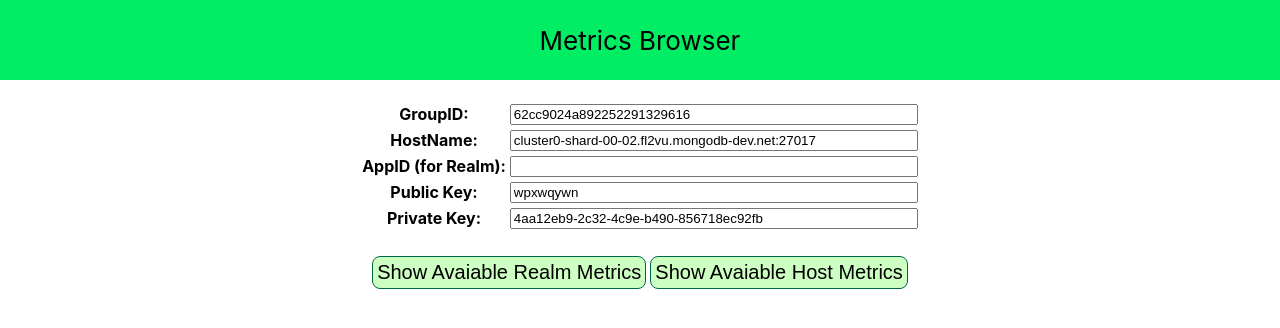
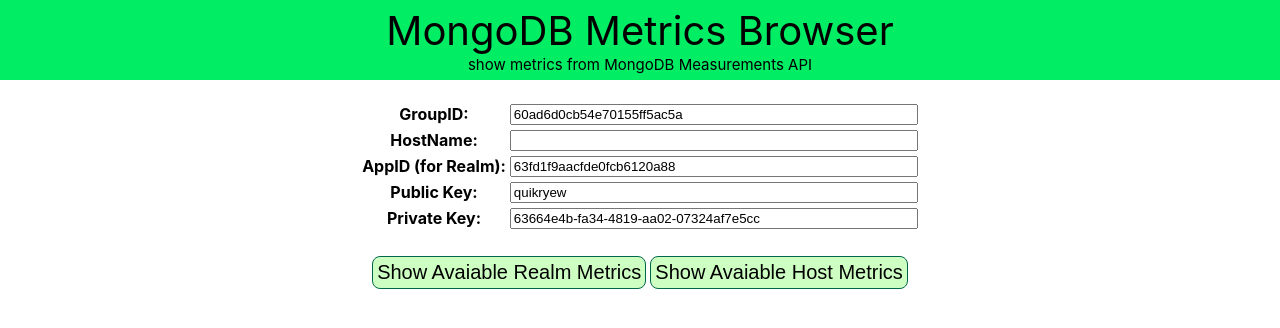
Before and after one commit to xuxiaoyu89/MetricsBrowser, a React (Create React App) app in the folder metrics-browser/: page / in a window 1280 px wide. Shown: the top 328 px of the page. Built offline with nearby package versions, Linux system fonts and the light colour scheme.

Commit message:
pull metrics every 5 seconds

```diff
--- a/metrics-browser/src/App.js
+++ b/metrics-browser/src/App.js
@@ -5,9 +5,12 @@ function App() {
   return (
     <div className="App">
       <header className="App-header">
-        <p>
-          Metrics Browser
-        </p>
+        <text style={{fontSize: 40}}>
+          MongoDB Metrics Browser
+        </text>
+        <text style={{fontSize: 15}}>
+          show metrics from MongoDB Measurements API
+        </text>
       </header>
       <SeriesView />
     </div>
--- a/metrics-browser/src/ChartsPanel.css
+++ b/metrics-browser/src/ChartsPanel.css
@@ -2,7 +2,8 @@
     display: flex;
     flex-wrap: wrap;
     flex-direction: row;
-    justify-content: center;
+    margin: 20px 180px;
+    justify-content: left;
 }
 
 .chart {
--- a/metrics-browser/src/SeriesView.js
+++ b/metrics-browser/src/SeriesView.js
@@ -14,11 +14,19 @@ class SeriesView extends Component {
         // this.groupID = "62cc9024a892252291329616";
         // this.hostName = "c1dd12078c0013ba0cf444a1b3c14d54";
 
-        // this.apiPublicKey = "bjwqwyko";
-        // this.apiPrivateKey = "36d0ac8b-df27-49e1-8498-fcfd451660ba";
+
+        // dev realm
+        // this.apiPublicKey = "quikryew"; hjotoobm
+        // this.apiPrivateKey = "63664e4b-fa34-4819-aa02-07324af7e5cc"; dedbc536-ad4a-4a0a-a2d7-f61e99727b98
+        // this.groupID = "60ad6d0cb54e70155ff5ac5a";
+        // this.appID = "63fd1f9aacfde0fcb6120a88";
+
+        // local realm
+        // this.apiPublicKey = "mzsdkqps"
+        // this.apiPrivateKey = "84b411e1-147f-425c-93ae-ace2effe8c41"
         // this.groupID = "63ff7f8397f5ea615df7db2e";
-        // this.appID = "636276a6dab3c68df06a73ad";
-        // this.hostName = "";
+        // this.appID = "6290dff44c7eaf091c2efa79";
+
         this.showRealmMetrics = this.showRealmMetrics.bind(this);
         this.showHostMetrics = this.showHostMetrics.bind(this);
         this.measurementsHandler = this.measurementsHandler.bind(this);
@@ -28,24 +36,27 @@ class SeriesView extends Component {
         this.handleHostNameChange = this.handleHostNameChange.bind(this);
         this.handlePublicKeyChange = this.handlePublicKeyChange.bind(this);
         this.handlePrivateKeyChange = this.handlePrivateKeyChange.bind(this);
+        this.fetchMeasurements = this.fetchMeasurements.bind(this);
+
+        this.MeasurementUrl = "";
 
         this.showMetricsStyle = {
             display: "none"
         };
 
         this.state = {
-            groupID: "62cc9024a892252291329616",
-            appID: "",
-            hostName: "cluster0-shard-00-02.fl2vu.mongodb-dev.net:27017",
-            publicKey: "wpxwqywn",
-            privateKey: "4aa12eb9-2c32-4c9e-b490-856718ec92fb",
+            groupID: "60ad6d0cb54e70155ff5ac5a",
+            appID: "63fd1f9aacfde0fcb6120a88",
+            hostName: "",
+            publicKey: "quikryew",
+            privateKey: "63664e4b-fa34-4819-aa02-07324af7e5cc",
             metrics: {}, // {metricName: checked}
             measurements: []
         };
     }
 
     getBaasMeasurementsPublicUrl(groupID, applicationID) {
-        const url = `http://localhost:8080/api/atlas/v1.0/groups/${groupID}/application/${applicationID}/realm/measurements?granularity=PT1M&period=PT1H`;
+        const url = `https://cloud-dev.mongodb.com/api/atlas/v1.0/groups/${groupID}/application/${applicationID}/realm/measurements?granularity=PT1M&period=PT1H`;
         if (Object.keys(this.state.metrics).length === 0) {
             return url;
         }
@@ -142,7 +153,11 @@ class SeriesView extends Component {
 
         const newMetrics = {};
         data.measurements.forEach(measurement => {
-            newMetrics[measurement.name] = false;
+            if (this.state.metrics[measurement.name] == true) {
+                newMetrics[measurement.name] = true;
+            } else {
+                newMetrics[measurement.name] = false;
+            }
         });
 
         this.setState({
@@ -152,36 +167,30 @@ class SeriesView extends Component {
     }
 
     showHostMetrics() {
-        const metricsUrl = this.getHostMetricsPublicUrl(this.state.groupID, this.state.hostName);
+        this.MeasurementUrl = this.getHostMetricsPublicUrl(this.state.groupID, this.state.hostName);
+        this.fetchMeasurements();
+    }
+
+    showRealmMetrics() {
+        this.MeasurementUrl = this.getBaasMeasurementsPublicUrl(this.state.groupID, this.state.appID);
+        this.fetchMeasurements();
+    }
+
+    fetchMeasurements() {
         const requestOptions = {
             method: 'POST',
             headers: { 'Content-Type': 'application/json' },
             body: JSON.stringify({
-                url: metricsUrl,
+                url: this.MeasurementUrl,
                 publicKey: this.state.publicKey,
                 privateKey: this.state.privateKey
             })
         };
         fetch('/api', requestOptions)
-            .then(response => response.json())
-            .then(this.measurementsHandler);
-    }
+        .then(response => response.json())
+        .then(this.measurementsHandler.bind(this));
 
-    showRealmMetrics() {
-        const metricsUrl = this.getBaasMeasurementsPublicUrl(this.state.groupID, this.state.appID);
-
-        const requestOptions = {
-            method: 'POST',
-            headers: { 'Content-Type': 'application/json' },
-            body: JSON.stringify({
-                url: metricsUrl,
-                publicKey: this.state.publicKey,
-                privateKey: this.state.privateKey
-            })
-        };
-        fetch('/api', requestOptions)
-            .then(response => response.json())
-            .then(this.measurementsHandler);
+        setInterval(this.fetchMeasurements.bind(this), 5000);
     }
 }
 
```
